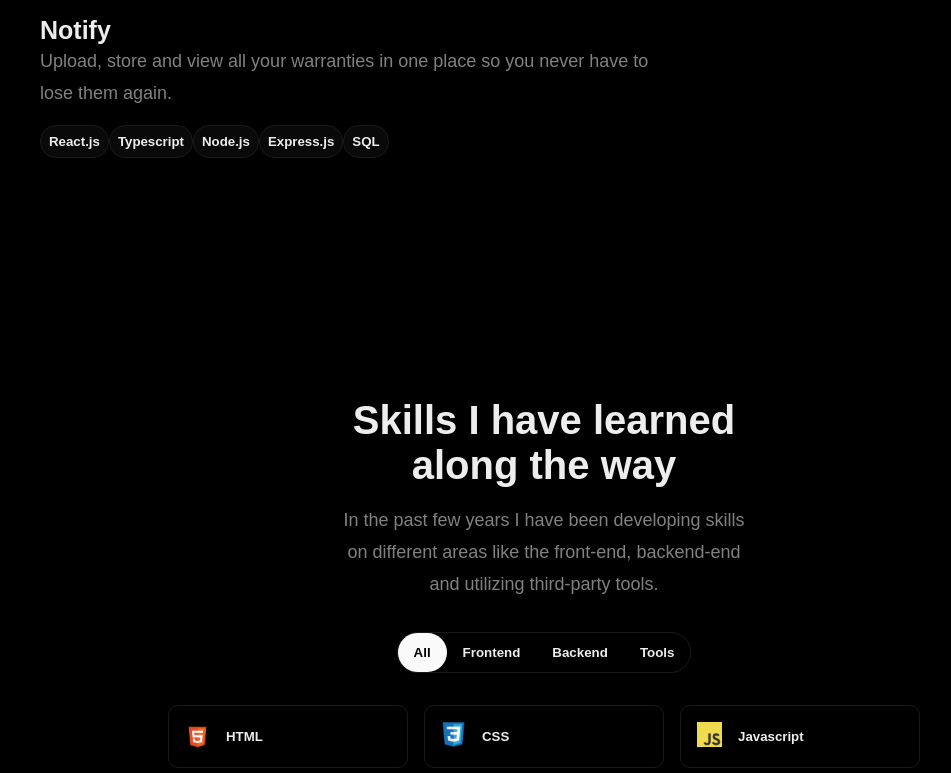
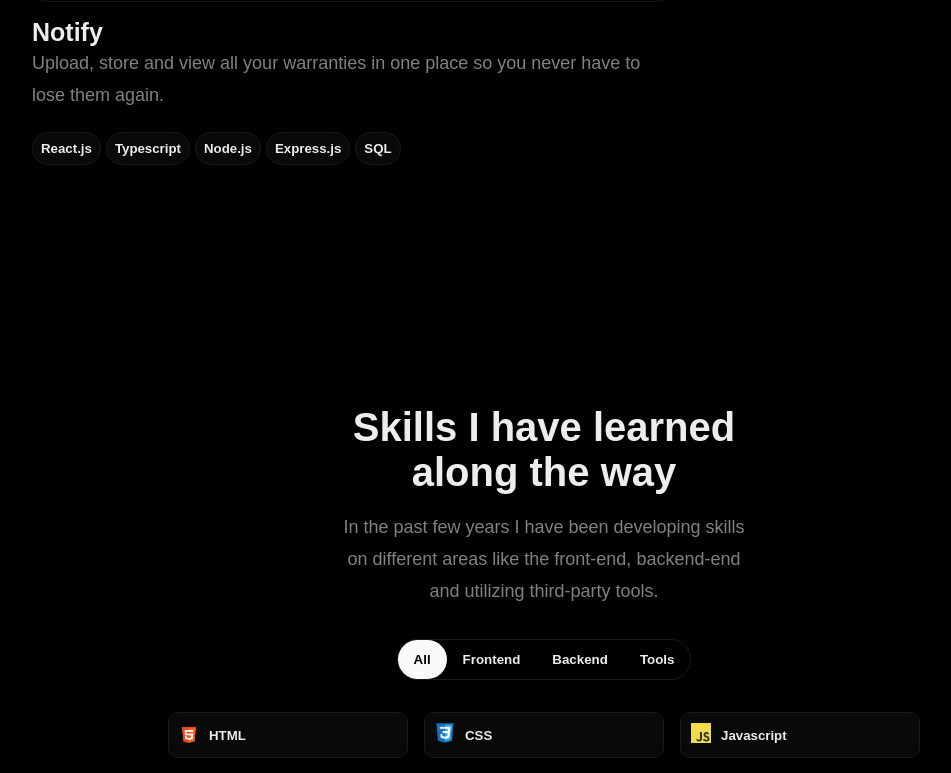
Before and after one commit to RoshanBansie/Portfolio, a Next.js app: page / in a window 1280 px wide. Shown: the part 1532-2305 px from the top of the page, without its empty margins (96-1047 px from the left). Built offline with nearby package versions, Linux system fonts and the light colour scheme.

Commit message:
skills sectie style aangepast.

```diff
--- a/components/home/projects/projects.css
+++ b/components/home/projects/projects.css
@@ -21,12 +21,12 @@
 }
 
 .project-card-image-desktop, .project-card-image-mobile {
-    border: 1px solid var(--button-secondary-border);
-    border-radius: 16px;
     object-fit: cover;
 }
 
 .project-card-img-container {
+    border: 1px solid var(--button-secondary-border);
+    border-radius: 16px;
     overflow: hidden;
 }
 
@@ -49,6 +49,7 @@
 
 .project-tag {
     padding: 0.5rem;
+    margin: 5px 5px 0 0;
     border: 1px solid var(--button-secondary-border);
     background-color: var(--background-tertiary);
     border-radius: 1rem;
@@ -64,7 +65,7 @@
 }
 
 .project-description {
-    padding: 1rem 0.5rem;
+    padding: 1rem 0;
 }
 
 @media (max-width: 1100px) {
--- a/components/home/skills/Skills.tsx
+++ b/components/home/skills/Skills.tsx
@@ -129,22 +129,22 @@ export default function Skills() {
             <AnimatePresence>
                 <motion.div
                     className="skill-card"
-                    initial={{opacity: 0, scale: 0}}
-                    animate={{opacity: 1, scale: 1}}
-                    exit={{opacity: 0, scale: 0}}
-                    transition={{duration: 0.2}}
+                    initial={{opacity: 0, y: 20}}
+                    animate={{opacity: 1, y: 0}}
+                    exit={{opacity: 0, y: 20}}
+                    transition={{duration: 0.3}}
                 >
                     {logo ? (
                         <ImageUI
                             src={logo.src}
-                            width="25px"
-                            height="25px"
+                            width="20px"
+                            height="20px"
                             alt={skill + "-logo"}
                             originalWidth={logo.initWidth}
                             originalHeight={logo.initHeight}
                         />
                     ):
-                    <FaCode style={{height: "25px", width: "25px"}} />
+                    <FaCode style={{height: "20px", width: "20px"}} />
                     }
                     <h5>{skill}</h5>
                 </motion.div>
--- a/components/home/skills/skills.css
+++ b/components/home/skills/skills.css
@@ -43,10 +43,11 @@
     display: flex;
     align-items: center;
     justify-content: left;
-    gap: 1rem;
+    gap: 10px;
     width: 15rem;
-    padding: 1rem;
+    padding: 10px;
     border: 1px solid var(--button-secondary-border);
+    background-color: var(--background-tertiary);
     border-radius: 10px;
 }
 
```
